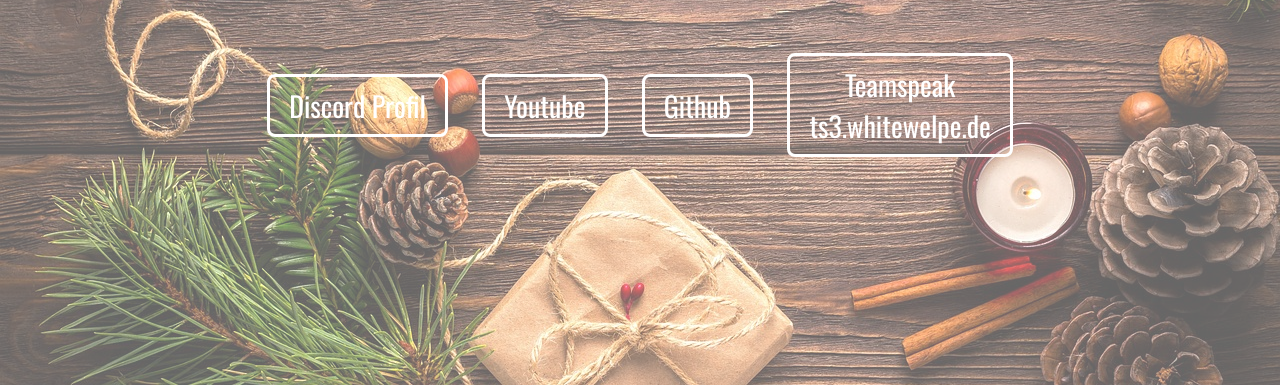
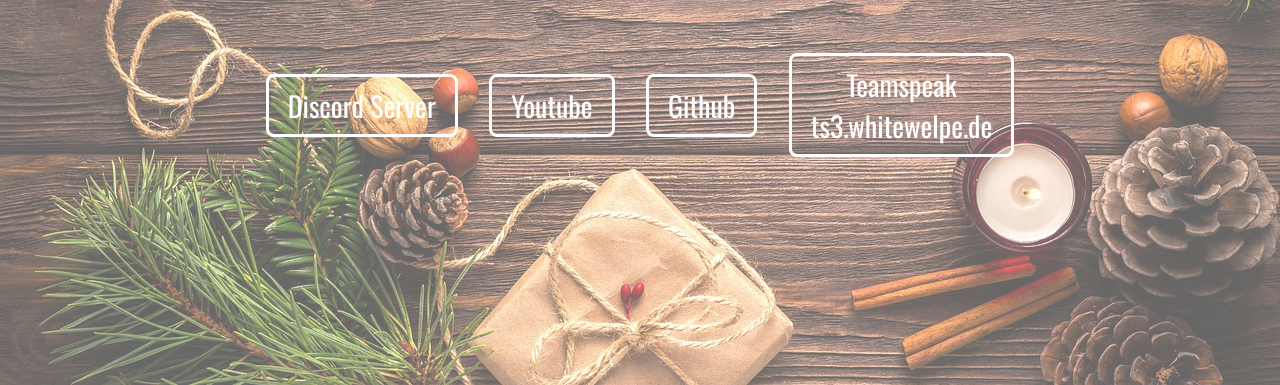
Before and after one commit to Wolfi-Fe/PersonalWebsite, a plain HTML site: page linkszumir.html in a window 1280 px wide. Shown: the part 415-800 px from the top of the page. Drawn offline with nearby package versions, Linux system fonts and the light colour scheme.

Commit message:
update Discord Link

```diff
--- a/linkszumir.html
+++ b/linkszumir.html
@@ -23,7 +23,7 @@
     </main>
 
     <section class="links_me">
-        <a href="https://discordapp.com/users/975433010222616667">Discord Profil</a>
+        <a href="https://discord.gg/uBA69gSmMu">Discord Server</a>
         <a href="https://www.youtube.com/@whitewelpe">Youtube</a>
         <a href="https://github.com/AssiWelpe">Github</a>
         <a href="https://teamspeak.com/en/"> Teamspeak <br> ts3.whitewelpe.de</a>
```
